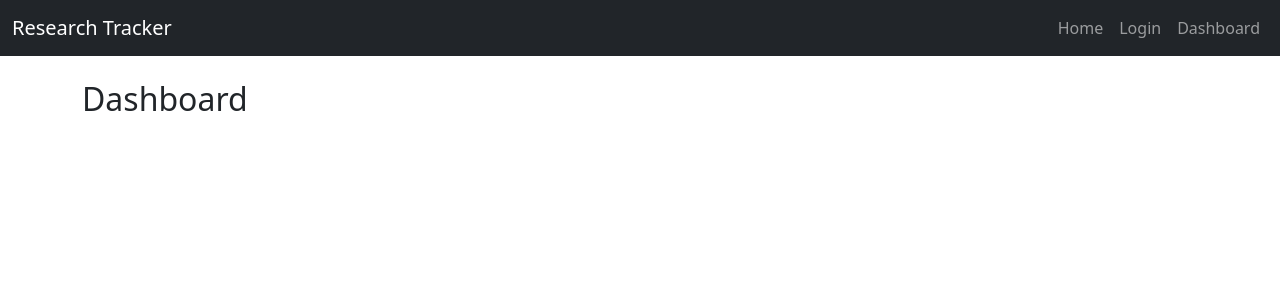
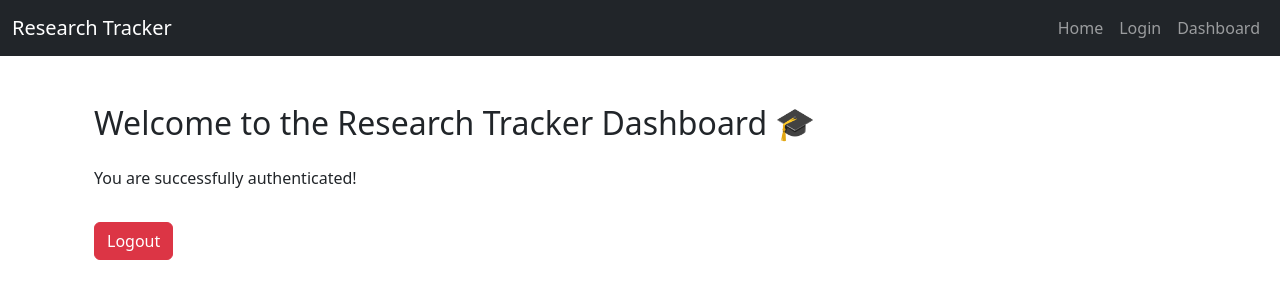
Before and after one commit to SachiraJayadewa/ResearchTrackerFrontEnd, a React (Create React App) app: page /dashboard in a window 1280 px wide. Shown: the top 300 px of the page. Built offline with nearby package versions, Linux system fonts and the light colour scheme; sample sign-in values are in the browser's storage.

Commit message:
Added protected Dashboard route with JWT check and logout functionality

```diff
--- a/src/pages/Dashboard.tsx
+++ b/src/pages/Dashboard.tsx
@@ -1,7 +1,30 @@
-import React from "react";
+import React, { useEffect } from "react";
+import { useNavigate } from "react-router-dom";
 
 const Dashboard: React.FC = () => {
-  return <h2>Dashboard</h2>;
+  const navigate = useNavigate();
+
+  useEffect(() => {
+    const token = localStorage.getItem("token");
+    if (!token) {
+      navigate("/login"); // 🚫 Redirect if not logged in
+    }
+  }, [navigate]);
+
+  const handleLogout = () => {
+    localStorage.removeItem("token");
+    navigate("/login");
+  };
+
+  return (
+    <div className="container mt-5">
+      <h2 className="mb-4">Welcome to the Research Tracker Dashboard 🎓</h2>
+      <p>You are successfully authenticated!</p>
+      <button className="btn btn-danger mt-3" onClick={handleLogout}>
+        Logout
+      </button>
+    </div>
+  );
 };
 
 export default Dashboard;
```
